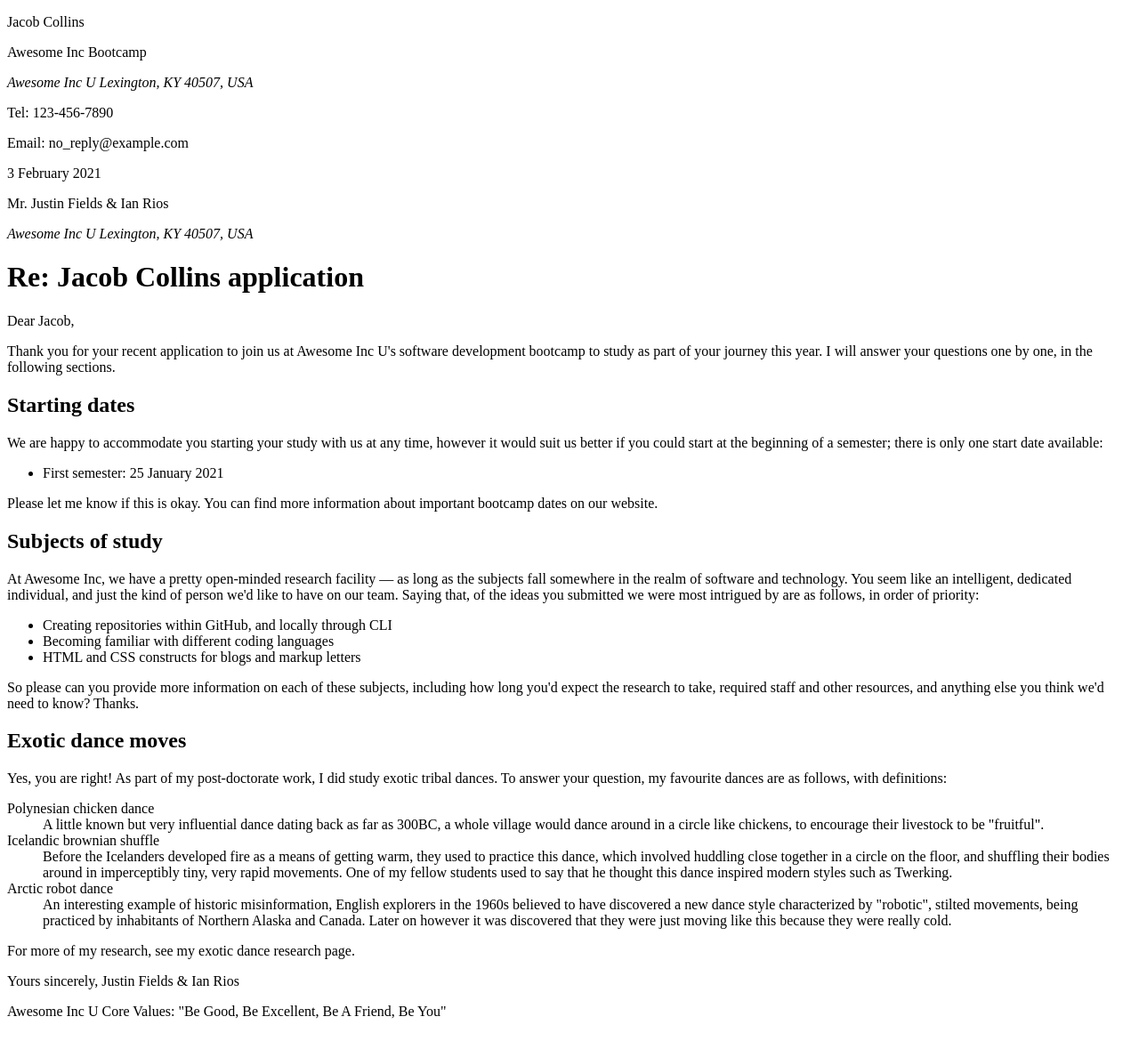
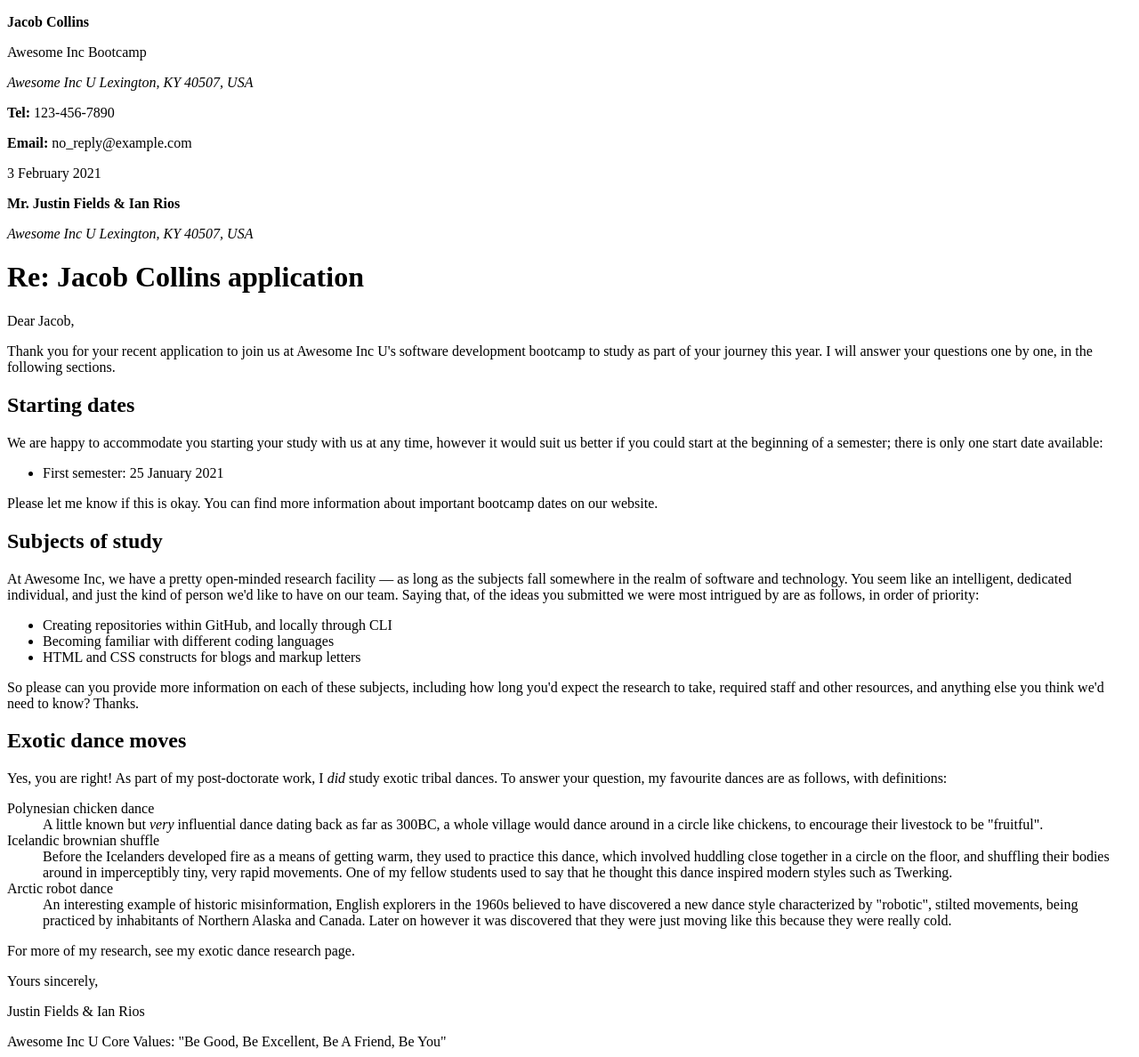
Before and after one commit to jec1342/markup-letter, a plain HTML site: page index.html in a window 1280 px wide. Shown: the whole page at 89% size. Before the commit the page ends 1154 px from the top, so only its background shows below. Drawn offline with Linux system fonts and the light colour scheme.

Commit message:
More additions

```diff
--- a/index.html
+++ b/index.html
@@ -4,18 +4,19 @@
         <meta charset="utf-8">
         <title>Jacob Markup Letter</title>
     </head>
-    <body>
-<p>Jacob Collins</p>
+<body>
+<sender>
+<p><strong>Jacob Collins</strong></p>
 <p>Awesome Inc Bootcamp</p>
 <address>Awesome Inc U
 Lexington, KY 40507,
 USA</address>
-<p>Tel: 123-456-7890</p>
-Email: no_reply@example.com
+<p><strong>Tel:</strong> 123-456-7890</p>
+<strong>Email:</strong> no_reply@example.com
 
-<p>3 February 2021</p>
+<p>3 February 2021</p></sender>
 
-<p>Mr. Justin Fields & Ian Rios</p>
+<p><strong>Mr. Justin Fields & Ian Rios</strong></p>
 <address>Awesome Inc U
 Lexington, KY 40507,
 USA</address>
@@ -52,12 +53,12 @@ You can find more information about important bootcamp dates on our website.</p>
 
 <h2>Exotic dance moves</h2>
 
-<p>Yes, you are right! As part of my post-doctorate work, I did study exotic tribal dances. To answer your question, my favourite dances are as follows, with definitions:</p>
+<p>Yes, you are right! As part of my post-doctorate work, I <em>did</em> study exotic tribal dances. To answer your question, my favourite dances are as follows, with definitions:</p>
 
 <dl>
     <dt>Polynesian chicken dance</dt>
 
-        <dd>A little known but very influential dance dating back as far as 300BC, a whole village would dance around in a circle like chickens, to encourage their livestock to be "fruitful".</dd>
+        <dd>A little known but <em>very</em> influential dance dating back as far as 300BC, a whole village would dance around in a circle like chickens, to encourage their livestock to be "fruitful".</dd>
 
     <dt>Icelandic brownian shuffle</dt>
 
@@ -70,8 +71,8 @@ You can find more information about important bootcamp dates on our website.</p>
 
 <p>For more of my research, see my exotic dance research page.</p>
 
-<p>Yours sincerely,
-Justin Fields & Ian Rios</p>
+<p>Yours sincerely,</p>
+<p>Justin Fields & Ian Rios</p>
 
 Awesome Inc U Core Values: "Be Good, Be Excellent, Be A Friend, Be You"
 </body>
```
